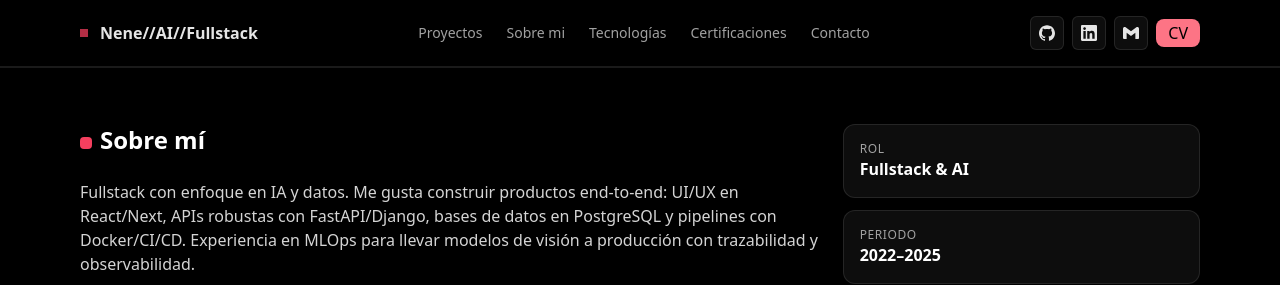
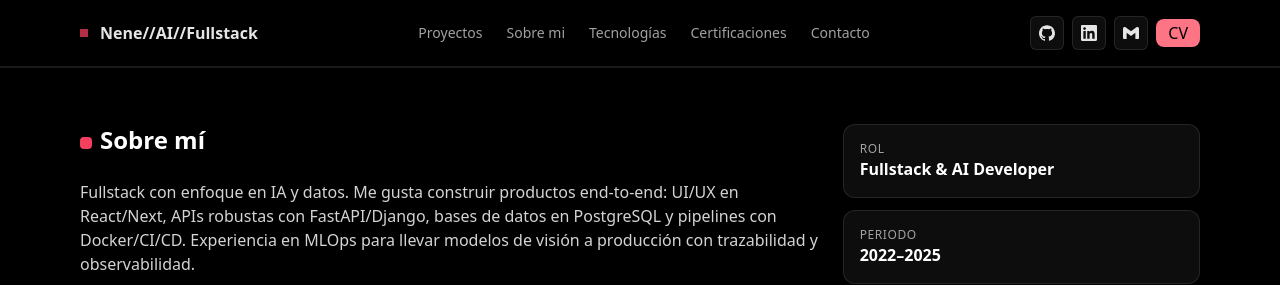
Before and after one commit to Cristian-RC/codeus, a React (Vite) app: page /about in a window 1280 px wide. Shown: the top 285 px of the page. Built offline with nearby package versions, Linux system fonts and the light colour scheme.

Commit message:
💄 Update AboutMe component: refine role description for clarity and professionalism

```diff
--- a/src/features/home/AboutMe.jsx
+++ b/src/features/home/AboutMe.jsx
@@ -18,7 +18,7 @@ export default function AboutMe({ accent = "#F43F5E" }) {
 
         <div className="grid content-start gap-3">
           {[
-            { k: "Rol", v: "Fullstack & AI" },
+            { k: "Rol", v: "Fullstack & AI Developer" },
             { k: "Periodo", v: "2022–2025" },
             { k: "Equipo", v: "Club América" },
           ].map((it) => (
```
